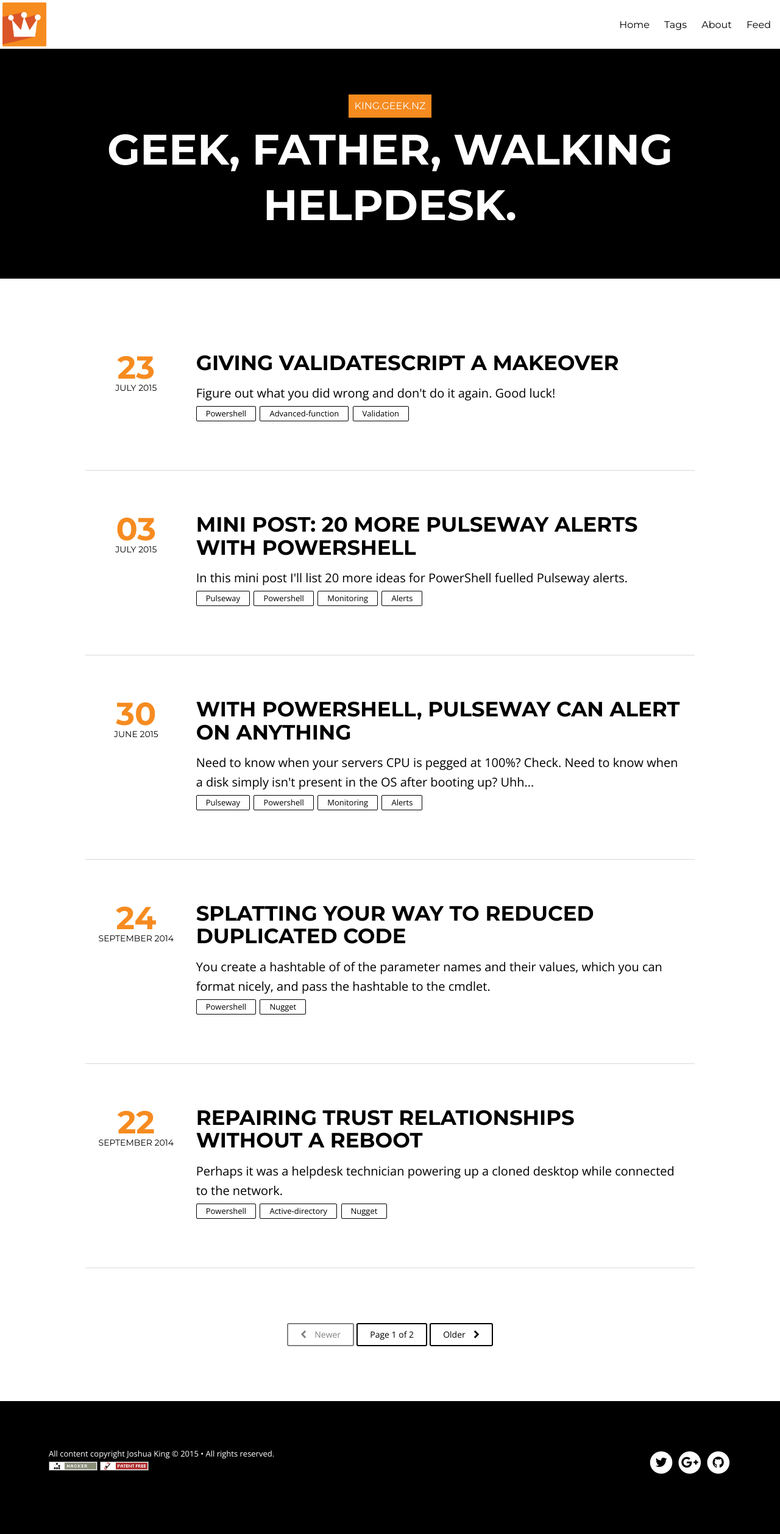
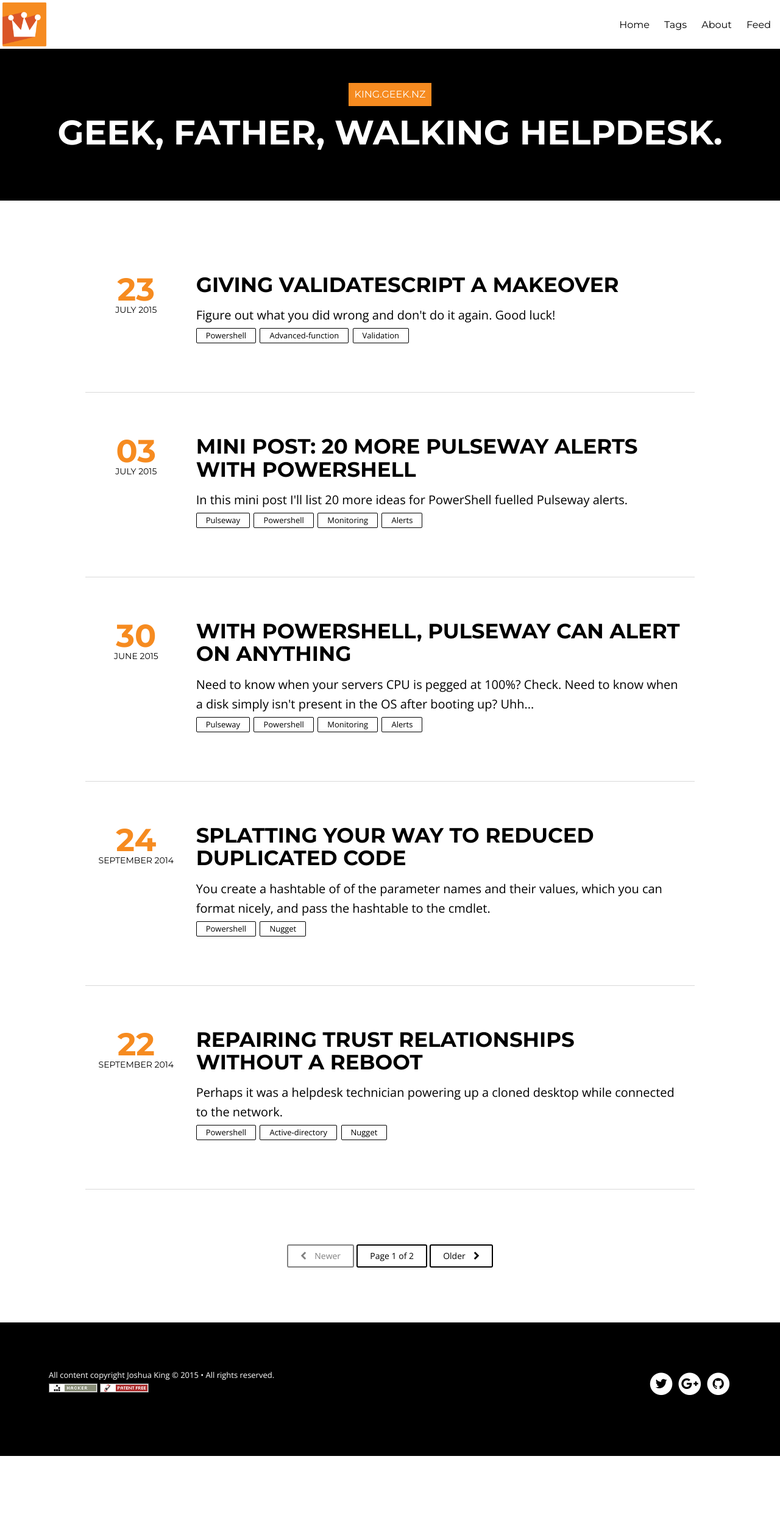
Before and after one commit to Windos/windos.github.io, a Jekyll site: the page built from index.html, in a window 1280 px wide. Shown: the whole page at 61% size. Built offline with Jekyll 4.4.1, drawn with Linux system fonts in a browser that asks for light colours; nearby versions of some CDN libraries; the list of posts is cut into pages by our own code; after the commit the page ends 2388 px from its top, so only the background shows below that.

Commit message:
Good start... want smaller

```diff
--- a/assets/css/style.css
+++ b/assets/css/style.css
@@ -175,42 +175,42 @@ main, .notepad-share-icons, .notepad-disqus {
     color: white;
     text-transform: uppercase; }
   .notepad-site-head .notepad-site-head-content h1 {
-    padding-top: 2.1875rem;
+    padding-top: 1.5rem;
     font-size: 0.875rem;
     margin-bottom: 0.46875rem; }
   .notepad-site-head .notepad-site-head-content h2 {
     font-size: 2.5rem;
-    padding-bottom: 2.5rem;
+    padding-bottom: 1.5rem;
     font-weight: 700;
     line-height: 1.3; }
   @media only screen and (min-width: 40.063em) {
     .notepad-site-head .notepad-site-head-content h1 {
-      padding-top: 3.75rem;
+      padding-top: 2.5rem;
       font-size: 1rem; }
     .notepad-site-head .notepad-site-head-content h2 {
-      font-size: 3.75rem;
+      font-size: 2.5rem;
       padding-bottom: 3.75rem;
       font-weight: 700; } }
   @media only screen and (min-width: 70em) {
     .notepad-site-head .notepad-site-head-content h1 {
-      padding-top: 4.6875rem;
+      padding-top: 3.5rem;
       font-size: 1rem; }
     .notepad-site-head .notepad-site-head-content h2 {
-      font-size: 4.375rem;
+      font-size: 3.5rem;
       padding-bottom: 4.6875rem;
       font-weight: 700; } }
   @media only screen and (min-width: 90em) {
     .notepad-site-head .notepad-site-head-content h1 {
-      padding-top: 5.15625rem; }
+      padding-top: 4rem; }
     .notepad-site-head .notepad-site-head-content h2 {
       font-size: 5rem;
-      padding-bottom: 5.15625rem; } }
+      padding-bottom: 4rem; } }
   @media only screen and (min-width: 100em) {
     .notepad-site-head .notepad-site-head-content h1 {
-      padding-top: 6.25rem; }
+      padding-top: 5rem; }
     .notepad-site-head .notepad-site-head-content h2 {
       font-size: 6.25rem;
-      padding-bottom: 6.25rem; } }
+      padding-bottom: 5rem; } }
 
 .notepad-content .notepad-index-post {
   visibility: hidden;
```
